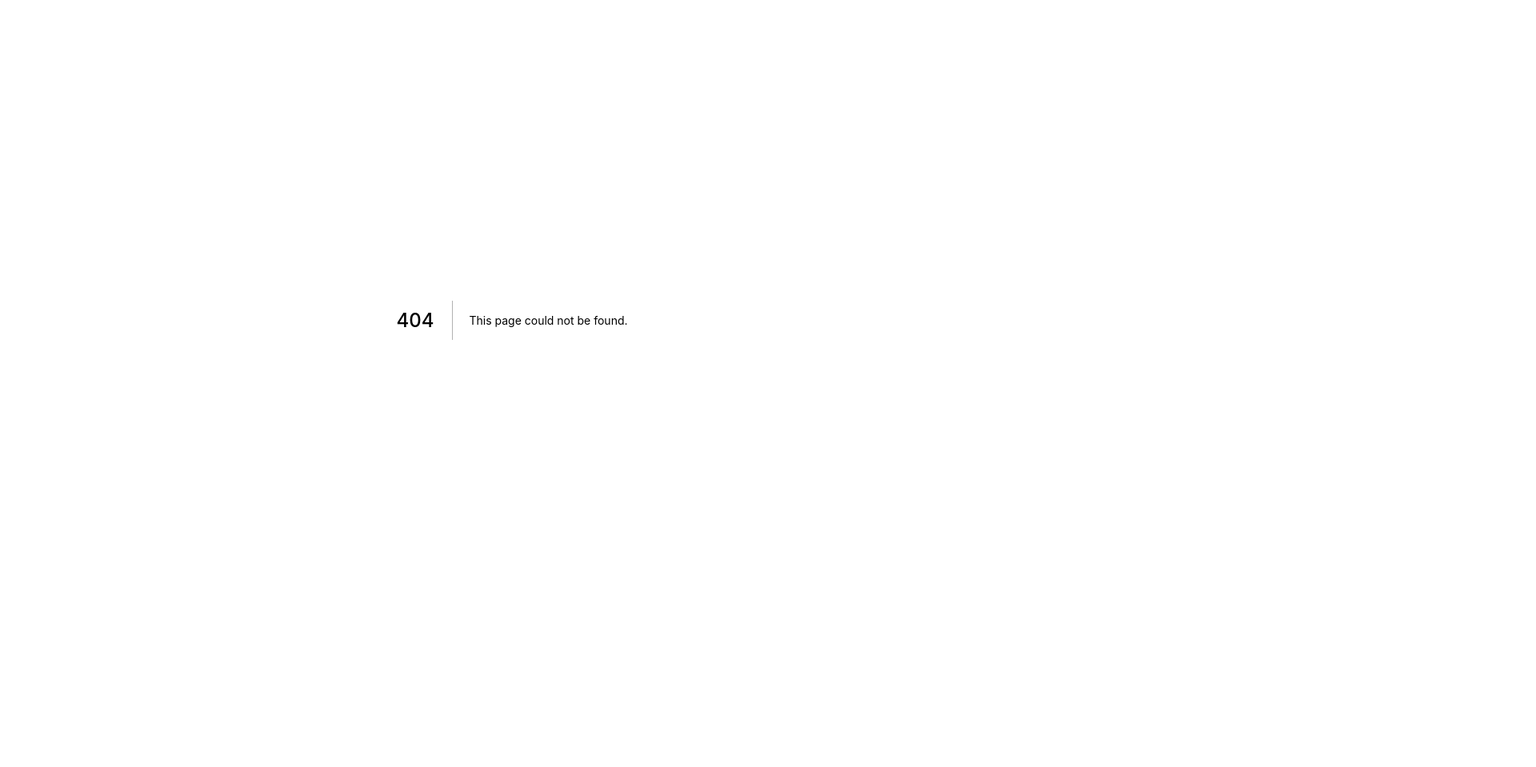
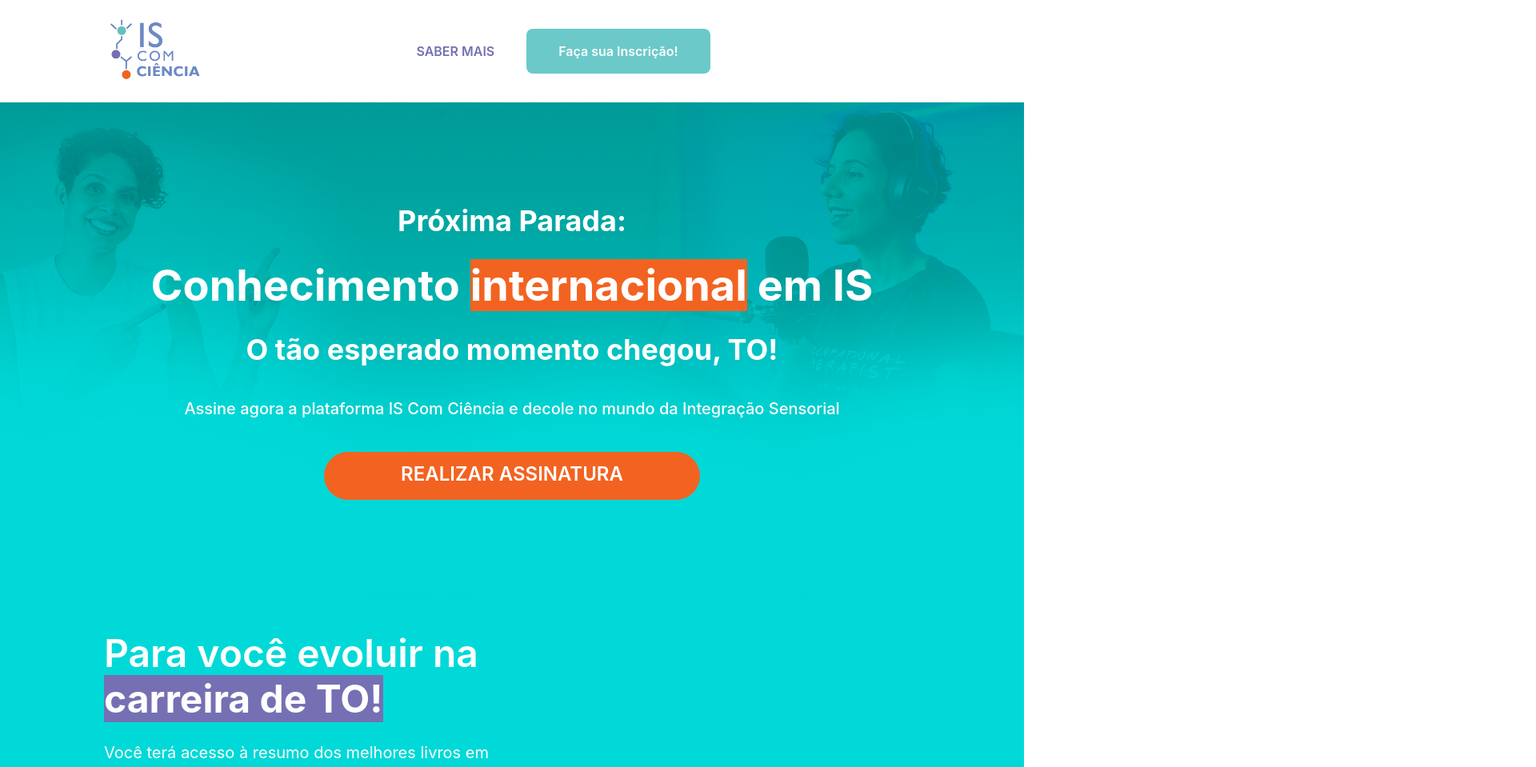
Before and after one commit to indexdc/landingpage-is, a Next.js app: page /test in a window 1280 px wide. Before the commit this address had no page. Shown: the top 959 px of the page at 80% size, 1920 px wide, since content can reach past the window. Before the commit the page ends 800 px from the top, so only its background shows below. Built offline with nearby package versions, Linux system fonts and the light colour scheme.

Commit message:
Adicionado página de testes

```diff
--- /dev/null
+++ b/pages/test.js
@@ -0,0 +1,142 @@
+import Head from "next/head";
+import Image from "next/image";
+import Slide from "../components/Slide";
+import Script from 'next/script';
+import Link from 'next/link'
+
+export default function Test() {
+  return (
+    <>
+      <Head>
+        <title>Test</title>
+        <meta description="Assine agora a plataforma IS Com Ciência e decole no mundo da Integração Sensorial"/>
+      </Head>
+      <div className="bg-[#00d9d8]">
+        <div className="bg-bg1 bg-cover bg-top bg-no-repeat pb-10  lg:pb-20 lg:pb-32">
+          <div className="bg-white pb-5 lg:pb-0 flex justify-between items-center">
+            <div className="max-w-[1100px] m-auto px-10 flex flex-col lg:flex-row flex-1 justify-between">
+              <div className="flex justify-center">
+                <Image
+                  src="/images/logo.png"
+                  width="128px"
+                  height="128px"
+                />
+              </div>
+              <div className="text-[#7570B3] lg:px-20 flex flex-col lg:flex-row flex-1 justify-center items-center gap-10 font-semibold">
+                <p>SABER MAIS</p>
+                <button className="text-white font-semibold bg-[#6bc9c9] px-10 py-4 rounded-lg">
+                  <Link href="#sale">
+                    <a>
+                      Faça sua Inscrição!
+                    </a>
+                  </Link>
+                </button>
+              </div>
+            </div>
+          </div>
+
+          <div className="text-center pt-12 lg:pt-32 px-10">
+            <p className="text-white font-bold text-[35px] lg:text-4xl mb-5">Próxima Parada:</p>
+            <p className="text-white font-bold text-[45px] lg:text-[54px] mb-5">Conhecimento <mark className="text-white bg-[#f26321]">internacional</mark> em IS </p>
+            <p className="text-white font-bold mb-10 text-4xl">O tão esperado momento chegou, TO!</p>
+            <p className="text-white mb-10 font-medium text-xl">
+              Assine agora a plataforma IS Com Ciência e decole no mundo da Integração Sensorial
+            </p>
+            <button className="bg-[#f26321] px-10 lg:px-24 pb-4 pt-3 rounded-[39px] text-white font-semibold text-xl lg:text-2xl" >
+              <Link href="#sale">
+                <a>
+                  REALIZAR ASSINATURA
+                </a>
+              </Link>
+            </button>
+          </div>
+        </div>
+
+
+        <div className="max-w-[1100px] m-auto py-10 px-10">
+          <div>
+            <p className="text-white text-[2rem] font-semibold lg:text-5xl">Para você evoluir na</p>
+            <p className="text-white text-[2rem] lg:text-5xl font-bold"><mark className="text-white bg-[#7570B3] lg:leading-snug">carreira de TO!</mark></p>
+          </div>
+          <div className="text-white text-xl lg:w-1/2 mt-5 mb-8">
+            <p>
+              Você terá acesso à resumo dos melhores livros em IS, artigos e pesquisas mais relevantes para você ficar por dentro do que há de mais novo!
+            </p>
+          </div>
+          <div className="">
+
+            <Slide />
+
+          </div>
+        </div>
+
+        <div className="bg-bg2 bg-cover bg-center px-10 bg-no-repeat">
+          <div className="max-w-[1100px] m-auto py-10">
+
+            <div className="flex flex-col lg:flex-row">
+              <div className="lg:w-1/2 flex flex-col justify-center">
+                <p className="text-white text-[2rem] lg:text-[54px] leading-none lg:leading-[60px] font-bold">O que você está esperando?</p>
+                <p className="text-white text-base lg:text-xl my-5">Dentro da nossa comunidade você encontrará os melhores conteúdos sobre o universo da IS, além de trocar experiências reais com profissionais da área.
+                </p>
+                <p className="text-white text-base lg:text-xl font-bold mb-5">
+                  Nós TO's sabemos o quanto isso é poderoso
+                </p>
+                <button className="bg-[#f26321] px-5 lg:px-10 pb-4 pt-3 rounded-[39px] text-white font-semibold lg:text-2xl">
+                  <Link href="#sale">
+                    <a>
+                      Quero participar agora!
+                    </a>
+                  </Link>
+                </button>
+              </div>
+              <div className="lg:w-1/2 pt-10 lg:pt-0">
+                <Image
+                  src="/images/tablet.png"
+                  width="756px"
+                  height="756px"
+                />
+              </div>
+            </div>
+          </div>
+        </div>
+
+        <div className="max-w-[1100px] m-auto px-10 lg:py-20 text-center">
+          <p className="text-white text-3xl lg:text-5xl leading-[50px] lg:leading-[85px] font-bold">Descubra por que</p>
+          <p className="text-white text-3xl lg:text-5xl font-bold leading-[50px] lg:leading-[85px]"><mark className="text-white bg-[#f26321]">a IS Com Ciência</mark> foi feita para você.</p>
+          <p className="text-white text-base lg:text-xl leading-tight lg:px-10 mt-5">
+            Assista a esse trecho de uma de nossas aulas!
+            Conteúdo com embasamento teórico e acessível para você expandir seus conhecimentos.
+          </p>
+          <div className="lg:mt-10">
+            <iframe className="mx-auto w-[100%]" src="https://player.vimeo.com/video/732180675?h=db862d66aa" width="600" height="500" frameBorder="0" allow="autoplay; fullscreen; picture-in-picture" allowFullScreen></iframe>
+          </div>
+        </div>
+
+        <div className="w-full m-auto lg:px-10 pt-20 pb-8 text-center bg-white">
+          <p className="text-[#00caca] text-3xl lg:text-5xl font-bold">Comece a aprender agora</p>
+          <p className="text-[#00caca] text-xl leading-tight px-5 lg:px-10 mt-5">Tenha acesso imediato a conteúdos sobre Integração Sensorial, incluindo avaliação, tratamentos, pesquisas científicas e muito mais! </p>
+        </div>
+        <div id="sale" className="w-full bg-white py-8">
+            <Script async src="https://js.stripe.com/v3/pricing-table.js" />
+            <stripe-pricing-table pricing-table-id="prctbl_1LUsFeHkgARQtT4Yc6MNyKl8"
+            publishable-key="pk_test_51LT3HgHkgARQtT4YMMPYlRxaJY7DO7RFUd1SZ8K5KAh6P6uWni16GRxJSzyGczh7B8WnOrLrYRROLTQGPVkNNRmB000edMdseC">
+            </stripe-pricing-table>
+        </div>
+        <footer className="bg-[#f26321]   px-10 lg:px-20 pt-5 pb-3">
+          <div className="max-w-[1100px] flex flex-col lg:flex-row lg:justify-between items-center mx-auto">
+            <div>
+              <Image
+                src="/images/logo2.png"
+                width="51px"
+                height="51px"
+              />
+            </div>
+            <div>
+              <p className="text-white text-xs lg:text-sm">2022 © IS Com Ciência. Todos os direitos reservados.</p>
+            </div>
+          </div>
+        </footer>
+      </div>
+    </>
+  )
+}
```
